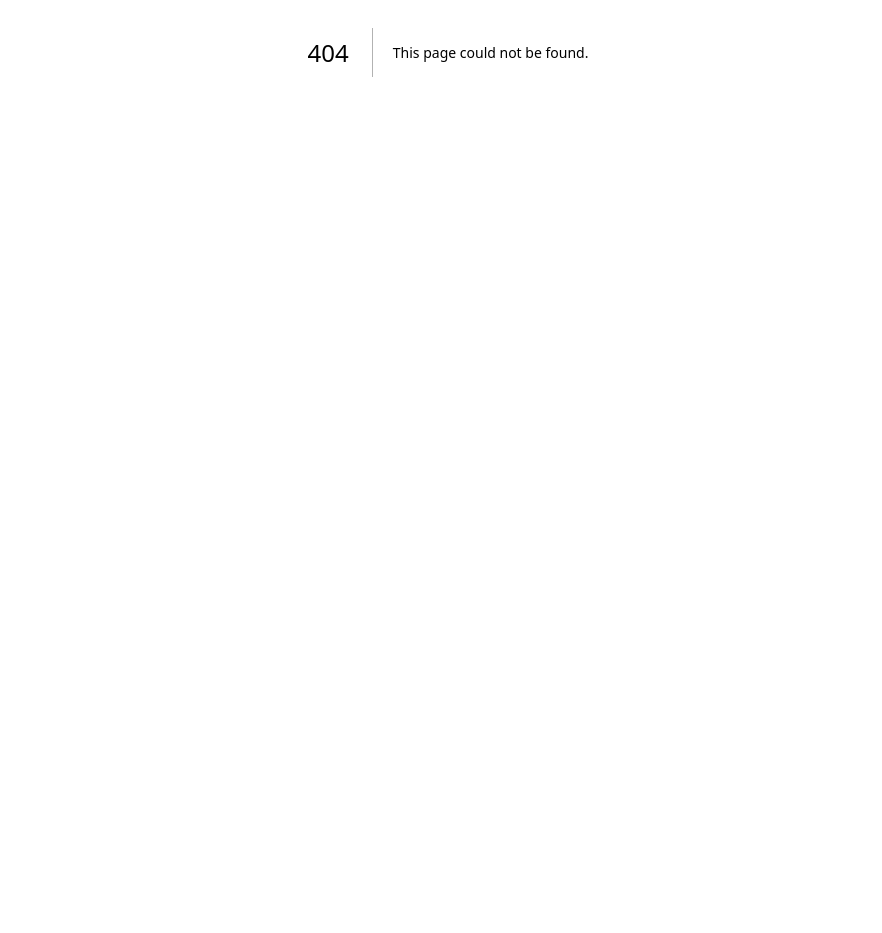
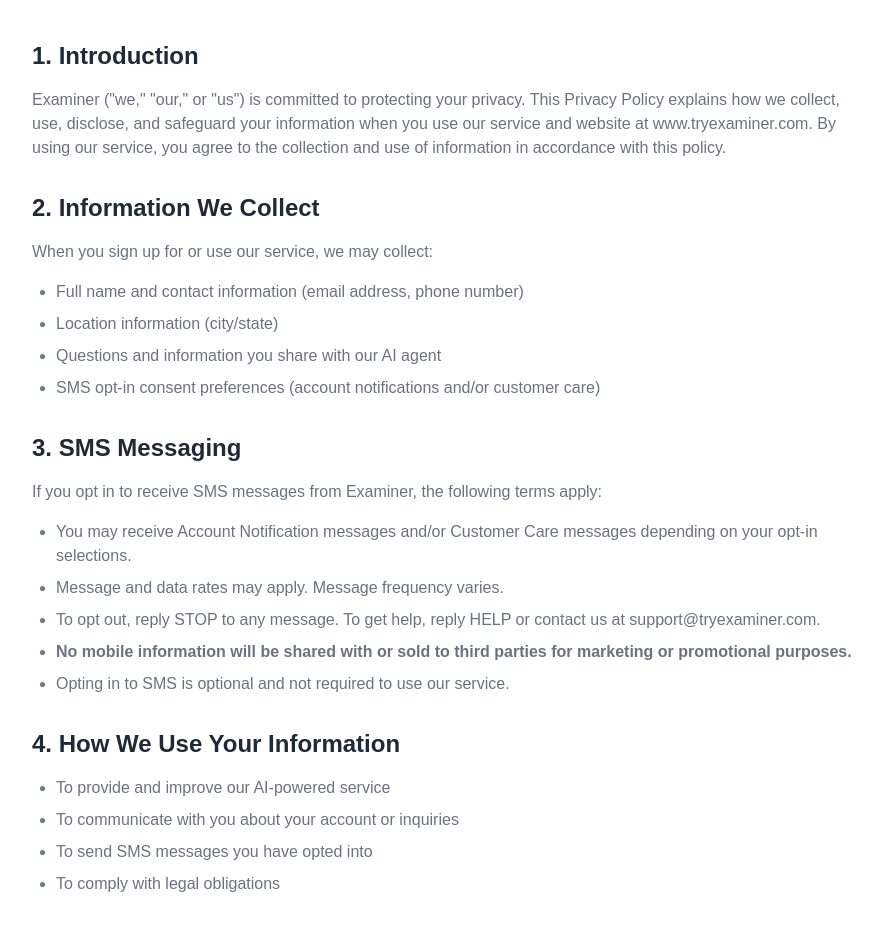
Before and after one commit to Textingman/pushnami-tryexaminer, a Next.js app: page /privacy in a window 1280 px wide. Before the commit this address had no page. Shown: the part 348-1281 px from the top of the page, without its empty margins (192-1074 px from the left). Before the commit the page ends 800 px from the top, so only its background shows below. Built offline with nearby package versions, Linux system fonts and the light colour scheme.

Commit message:
Initial site setup: Examiner

```diff
--- /dev/null
+++ b/app/privacy/page.tsx
@@ -0,0 +1,59 @@
+import Link from 'next/link';
+import Navbar from '../components/Navbar';
+import Footer from '../components/Footer';
+
+export default function PrivacyPage() {
+  return (
+    <div className="min-h-screen" style={{ backgroundColor: '#FFFFFF' }}>
+      <Navbar />
+      <section className="py-12" style={{ backgroundColor: '#F5F7FA' }}>
+        <div className="max-w-4xl mx-auto px-4 sm:px-6 lg:px-8">
+          <h1 className="text-4xl font-extrabold mb-4" style={{ color: '#1F2937' }}>Privacy Policy</h1>
+          <p className="text-lg" style={{ color: '#6B7280' }}>Last Updated: July 22, 2026</p>
+        </div>
+      </section>
+      <section className="max-w-4xl mx-auto px-4 sm:px-6 lg:px-8 py-12">
+        <div className="prose prose-lg max-w-none">
+          <h2 className="text-2xl font-bold mt-8 mb-4" style={{ color: '#1F2937' }}>1. Introduction</h2>
+          <p className="mb-6" style={{ color: '#6B7280' }}>
+            Examiner ("we," "our," or "us") is committed to protecting your privacy. This Privacy Policy explains how we collect, use, disclose, and safeguard your information when you use our service and website at www.tryexaminer.com. By using our service, you agree to the collection and use of information in accordance with this policy.
+          </p>
+          <h2 className="text-2xl font-bold mt-8 mb-4" style={{ color: '#1F2937' }}>2. Information We Collect</h2>
+          <p className="mb-4" style={{ color: '#6B7280' }}>When you sign up for or use our service, we may collect:</p>
+          <ul className="list-disc pl-6 mb-6 space-y-2" style={{ color: '#6B7280' }}>
+            <li>Full name and contact information (email address, phone number)</li>
+            <li>Location information (city/state)</li>
+            <li>Questions and information you share with our AI agent</li>
+            <li>SMS opt-in consent preferences (account notifications and/or customer care)</li>
+          </ul>
+          <h2 className="text-2xl font-bold mt-8 mb-4" style={{ color: '#1F2937' }}>3. SMS Messaging</h2>
+          <p className="mb-4" style={{ color: '#6B7280' }}>
+            If you opt in to receive SMS messages from Examiner, the following terms apply:
+          </p>
+          <ul className="list-disc pl-6 mb-6 space-y-2" style={{ color: '#6B7280' }}>
+            <li>You may receive Account Notification messages and/or Customer Care messages depending on your opt-in selections.</li>
+            <li>Message and data rates may apply. Message frequency varies.</li>
+            <li>To opt out, reply STOP to any message. To get help, reply HELP or contact us at support@tryexaminer.com.</li>
+            <li><strong>No mobile information will be shared with or sold to third parties for marketing or promotional purposes.</strong></li>
+            <li>Opting in to SMS is optional and not required to use our service.</li>
+          </ul>
+          <h2 className="text-2xl font-bold mt-8 mb-4" style={{ color: '#1F2937' }}>4. How We Use Your Information</h2>
+          <ul className="list-disc pl-6 mb-6 space-y-2" style={{ color: '#6B7280' }}>
+            <li>To provide and improve our AI-powered service</li>
+            <li>To communicate with you about your account or inquiries</li>
+            <li>To send SMS messages you have opted into</li>
+            <li>To comply with legal obligations</li>
+          </ul>
+          <h2 className="text-2xl font-bold mt-8 mb-4" style={{ color: '#1F2937' }}>5. Contact Us</h2>
+          <p className="mb-6" style={{ color: '#6B7280' }}>
+            If you have questions about this Privacy Policy, please contact us at:<br />
+            Examiner<br />
+            8 The Green, Ste A, Dover, DE 19901<br />
+            Email: <a href="mailto:support@tryexaminer.com" style={{ color: '#1D4ED8' }}>support@tryexaminer.com</a>
+          </p>
+        </div>
+      </section>
+      <Footer />
+    </div>
+  );
+}
```
